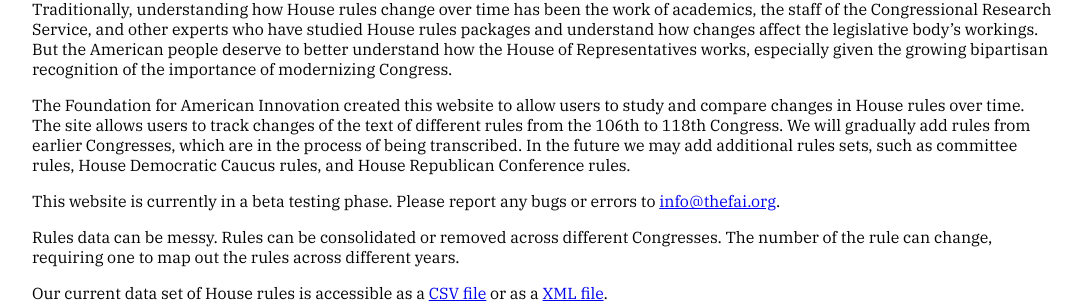
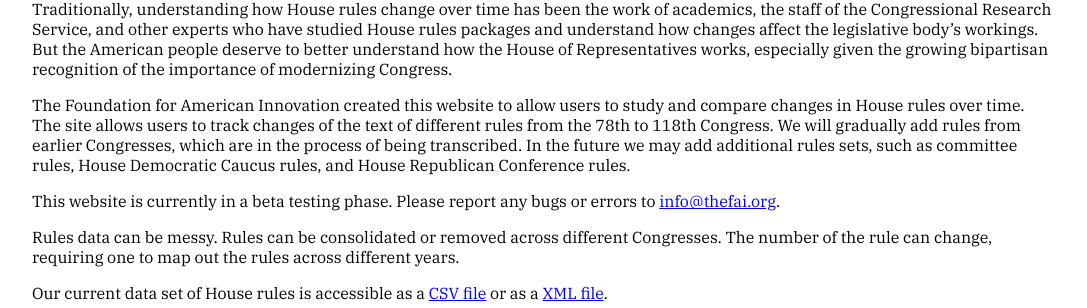
Before and after one commit to Leschonander/Rules-Diffing-Tool, a Flask app: page /about in a window 1280 px wide. Shown: the part 404-712 px from the top of the page, without its empty margins (96-1183 px from the left). Run offline with Flask 2, Linux system fonts and the light colour scheme; parts of the project's set-up code (start-up, migrations or seed data) failed here and were passed over.

Commit message:
Congress fix

```diff
--- a/templates/about.html
+++ b/templates/about.html
@@ -30,7 +30,7 @@
             </p>
 
             <p>
-                The Foundation for American Innovation created this website to allow users to study and compare changes in House rules over time. The site allows users to track changes of the text of different rules from the 106th to 118th Congress. We will gradually add rules from earlier Congresses, which are in the process of being transcribed.
+                The Foundation for American Innovation created this website to allow users to study and compare changes in House rules over time. The site allows users to track changes of the text of different rules from the 78th to 118th Congress. We will gradually add rules from earlier Congresses, which are in the process of being transcribed.
                 In the future we may add additional rules sets, such as committee rules, House Democratic Caucus rules,  and House Republican Conference rules.
             </p>
 
```
Also changed, not shown: 1 other file.
